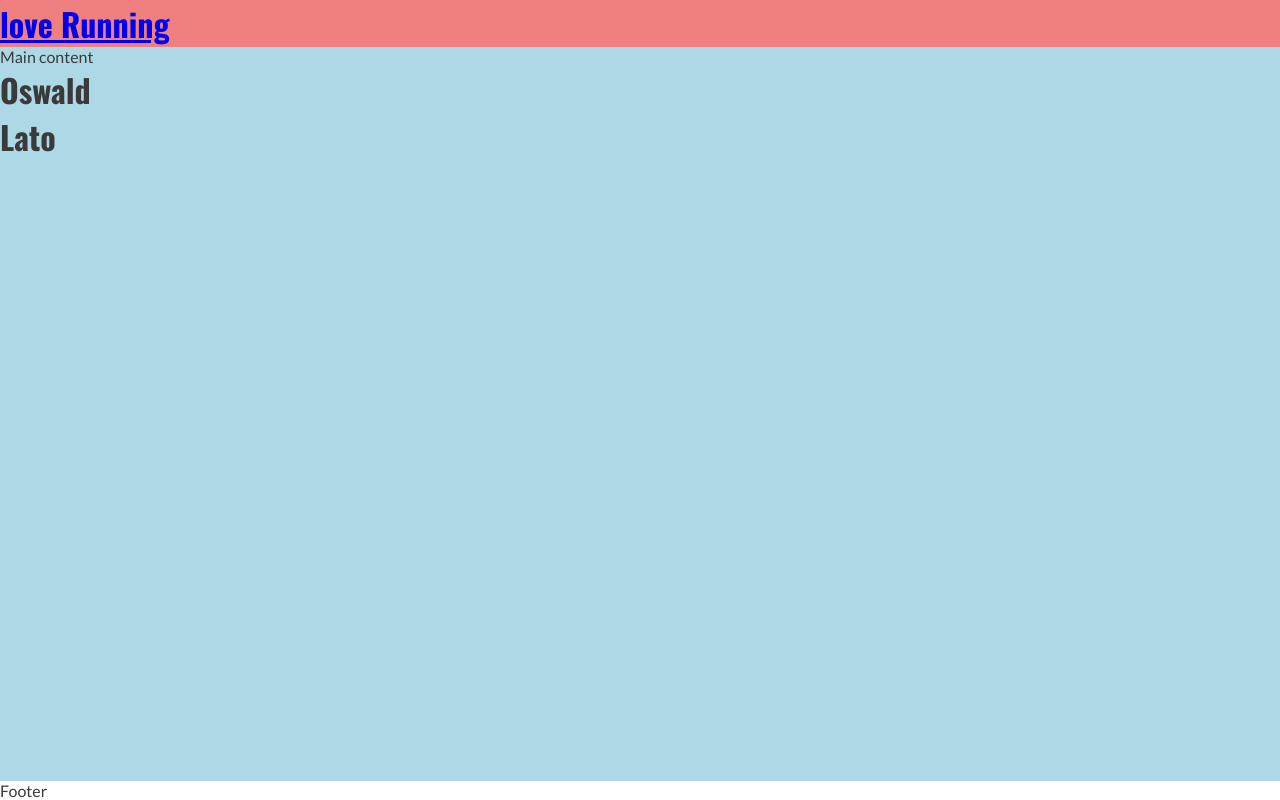
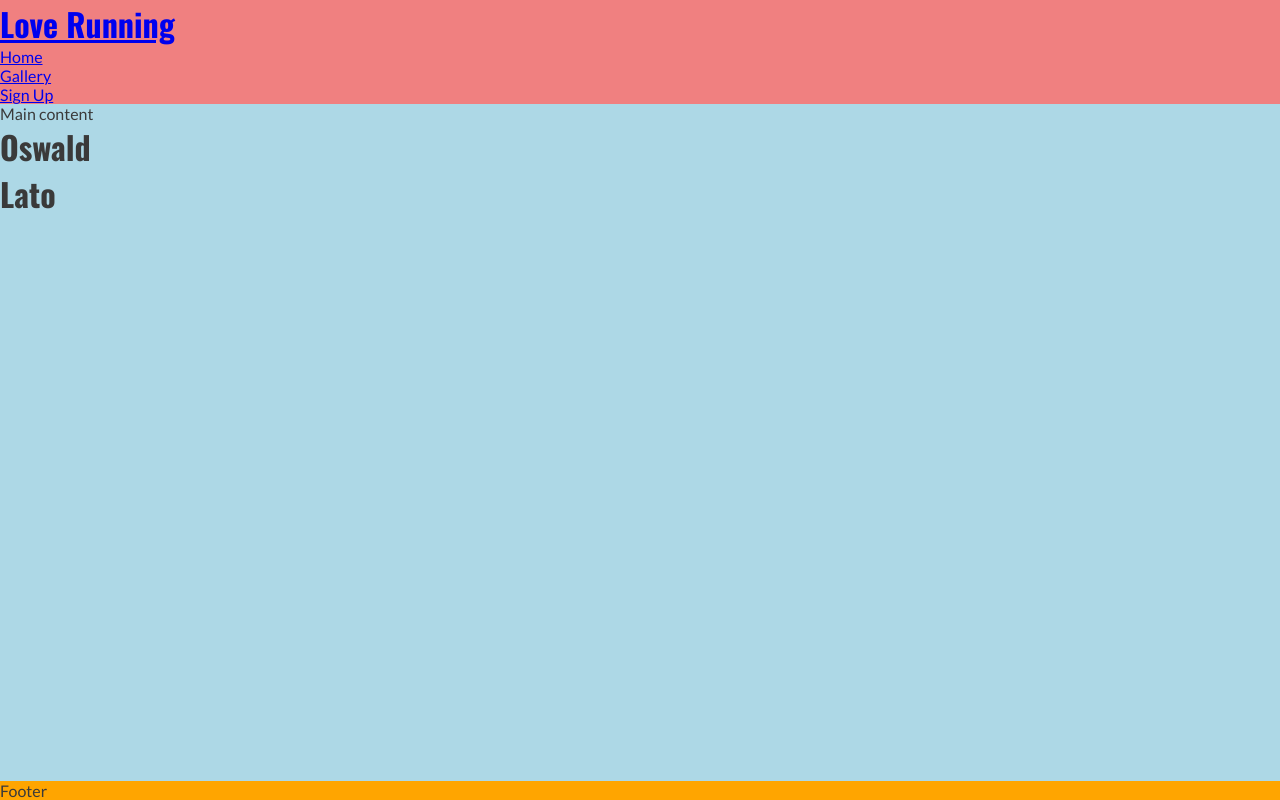
Before and after one commit to MartinCowey/love-running-mc, a plain HTML site: page index.html in a window 1280 px wide. Drawn offline with nearby package versions, Linux system fonts and the light colour scheme.

Commit message:
Create navigation section

```diff
--- a/assets/css/style.css
+++ b/assets/css/style.css
@@ -36,7 +36,7 @@ main {
     background-color: lightblue;
     /* Make main element take up any surplus to push footer down */
     flex: 1 0 auto;
-
+}
 
 /*footer style*/
 footer {
--- a/index.html
+++ b/index.html
@@ -19,8 +19,15 @@
     <!--creates a header-->
     <header>
         <a href="index.html">
-            <h1 id="logo">love Running</h1>
+            <h1 id="logo">Love Running</h1>
         </a>
+        <nav>
+            <ul>
+                <li><a href="index.html">Home</a></li>
+                <li><a href=".html">Gallery</a></li>
+                <li><a href=".html">Sign Up</a></li>
+            </ul>
+        </nav>
     </header>
     <!--creates the main content-->
     <main>Main content
```
